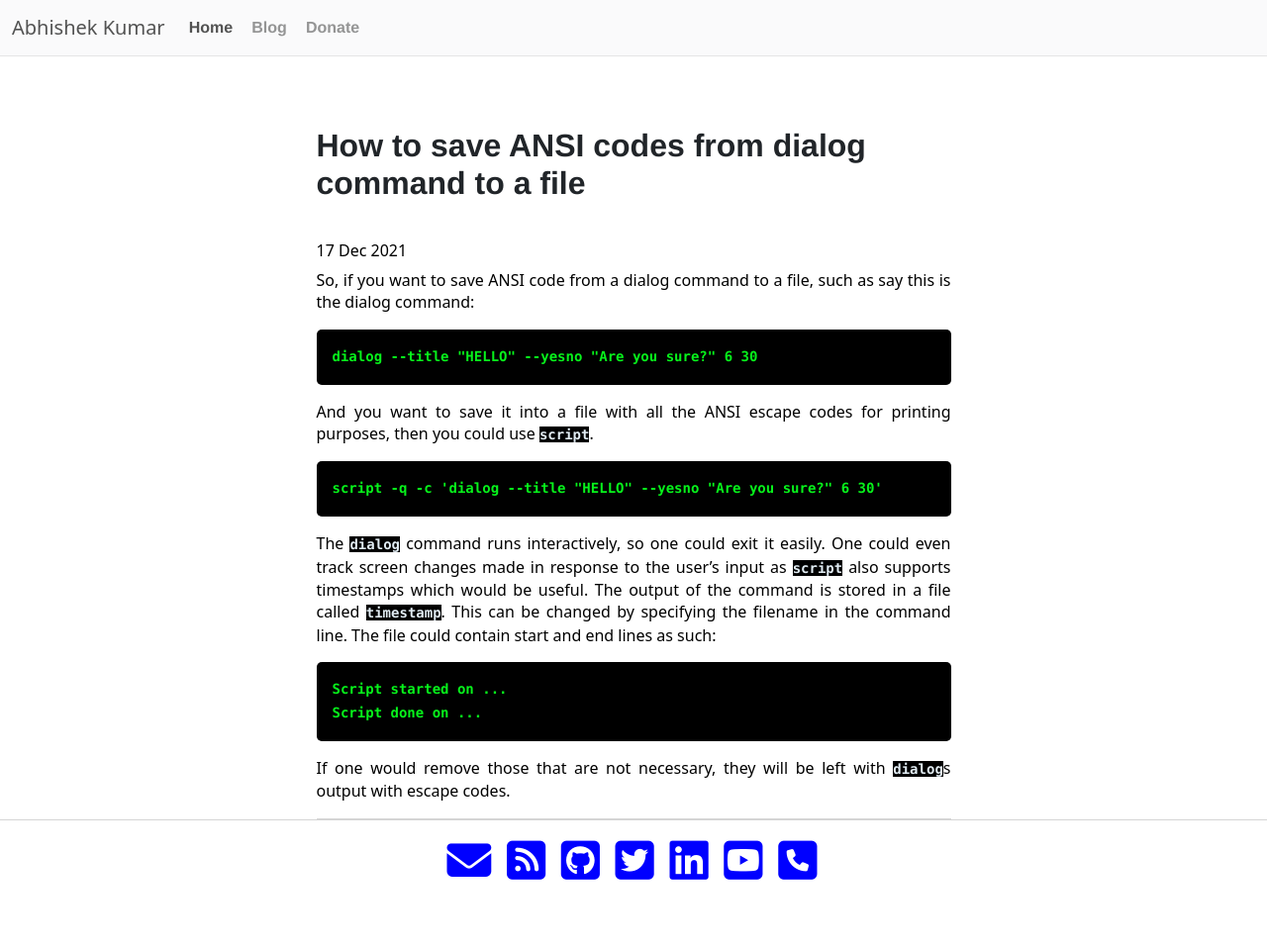
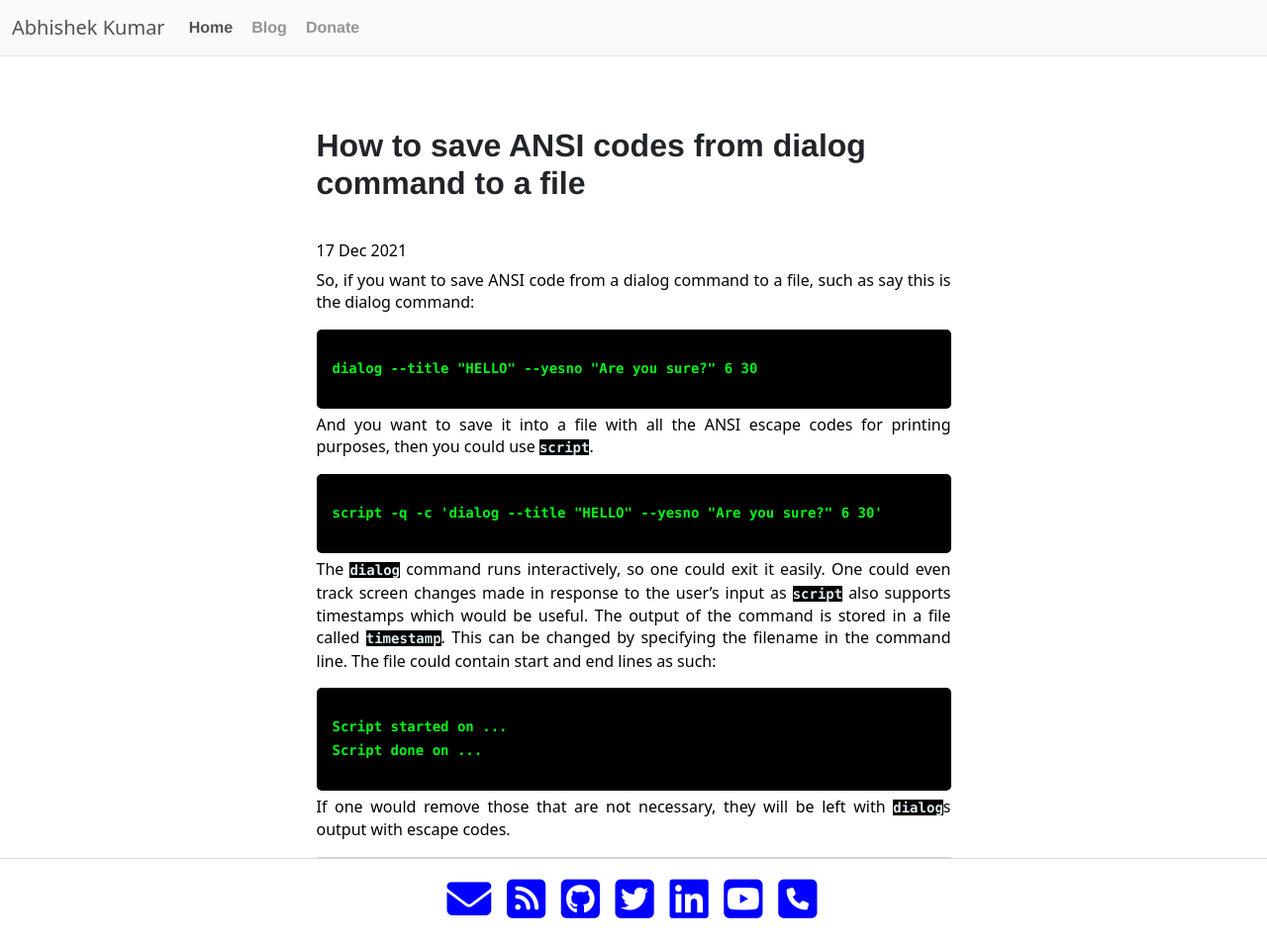
Before and after one commit to Mr-Kumar-Abhishek/Mr-Kumar-Abhishek.github.io, a Jekyll site: the page built from _posts/2021-12-17-how-to-save-ansi-codes-from-dialog-command-to-a-file.md, in a window 1280 px wide and 959 px high. Shown: the whole window at 99% size. Built offline with Jekyll 4.4.1, drawn with Linux system fonts in a browser that asks for light colours; nearby versions of some CDN libraries; a script that is not in the unit is left out; comment, search, counter and statistics services are not loaded.

Commit message:
add margin and padding to pre

```diff
--- a/css/main.css
+++ b/css/main.css
@@ -126,6 +126,8 @@ code {
 
 pre.highlight {
   position: relative;
+  margin: 5px 0;
+  padding: 1.75rem 0 1.75rem 1rem;
 }
 
 pre.highlight > button {
--- a/css/main.scss
+++ b/css/main.scss
@@ -126,6 +126,8 @@ code {
 
 pre.highlight {
     position: relative;
+    margin: 5px 0 ;
+    padding: 1.75rem 0 1.75rem 1rem;
 }
 
 pre.highlight > button {
```
Also changed, not shown: 1 other file.
